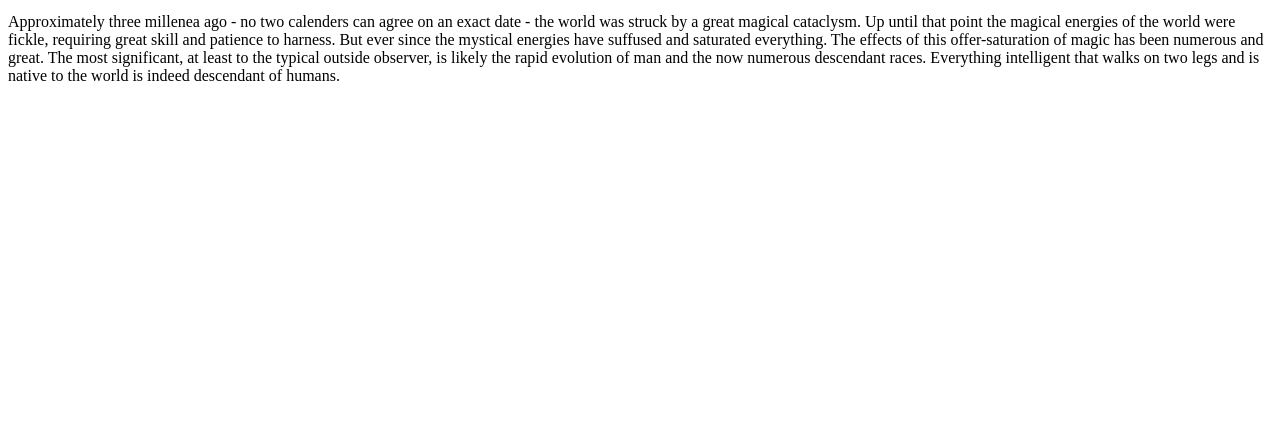
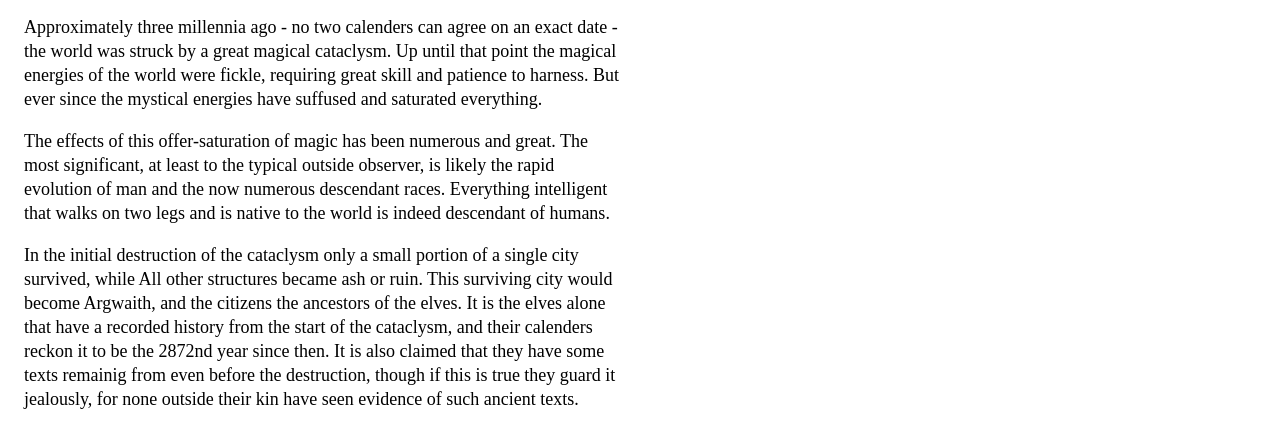
Before and after one commit to Demosius/Cloranex, a plain HTML site: page index.html in a window 1280 px wide. Shown: the part 56-504 px from the top of the page. Drawn offline with Linux system fonts and the light colour scheme.

Commit message:
Add text and formatting.

```diff
--- a/index.html
+++ b/index.html
@@ -6,10 +6,22 @@
     <link rel="stylesheet" href="style.css">
 </head>
 <body>
-    <h1 class="pageHeader">Cloranex</h1>
-    <p>Approximately three millenea ago - no two calenders can agree on an exact date - the world was struck by a great magical cataclysm. Up until that point the magical energies of the world were fickle, requiring great skill and patience to harness. But ever since the mystical energies have suffused and saturated everything.
+<h1 class="pageHeader">Cloranex</h1>
+<div class="container">
+    <p>Approximately three millennia ago - no two calenders can agree on an exact date - the world was struck by a great
+        magical cataclysm. Up until that point the magical energies of the world were fickle, requiring great skill and
+        patience to harness. But ever since the mystical energies have suffused and saturated everything.</p>
+    <p>The effects of this offer-saturation of magic has been numerous and great. The most significant, at least to the
+        typical outside observer, is likely the rapid evolution of man and the now numerous descendant races. Everything
+        intelligent that walks on two legs and is native to the world is indeed descendant of humans. </p>
 
-    The effects of this offer-saturation of magic has been numerous and great. The most significant, at least to the typical outside observer, is likely the rapid evolution of man and the now numerous descendant races. Everything intelligent that walks on two legs and is native to the world is indeed descendant of humans. <p>
-    <script src="script.ts"></script>
+    <p>In the initial destruction of the cataclysm only a small portion of a single city survived, while All other
+        structures became ash or ruin. This surviving city would become Argwaith, and the citizens the ancestors of the
+        elves. It is the elves alone that have a recorded history from the start of the cataclysm, and their calenders
+        reckon it to be the 2872nd year since then. It is also claimed that they have some texts remainig from even
+        before the destruction, though if this is true they guard it jealously, for none outside their kin have seen
+        evidence of such ancient texts.</p>
+</div>
+<script src="script.ts"></script>
 </body>
 </html>
--- a/style.css
+++ b/style.css
@@ -2,3 +2,13 @@
     margin: 1rem;
 
 }
+
+p {
+    font-size: 18px;
+    line-height: 24px;
+}
+
+.container {
+    max-width: 600px;
+    margin: 1rem;
+}
```
